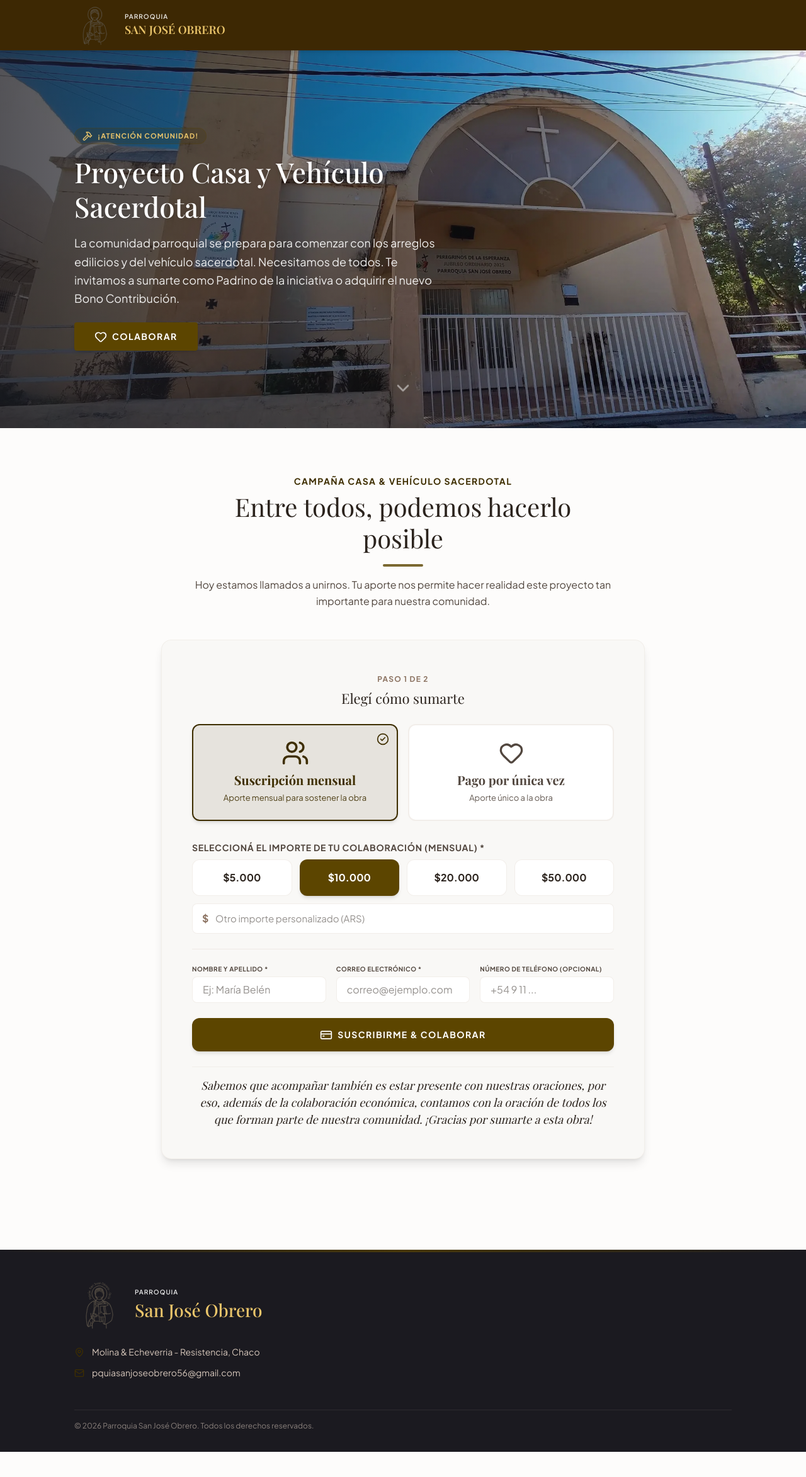
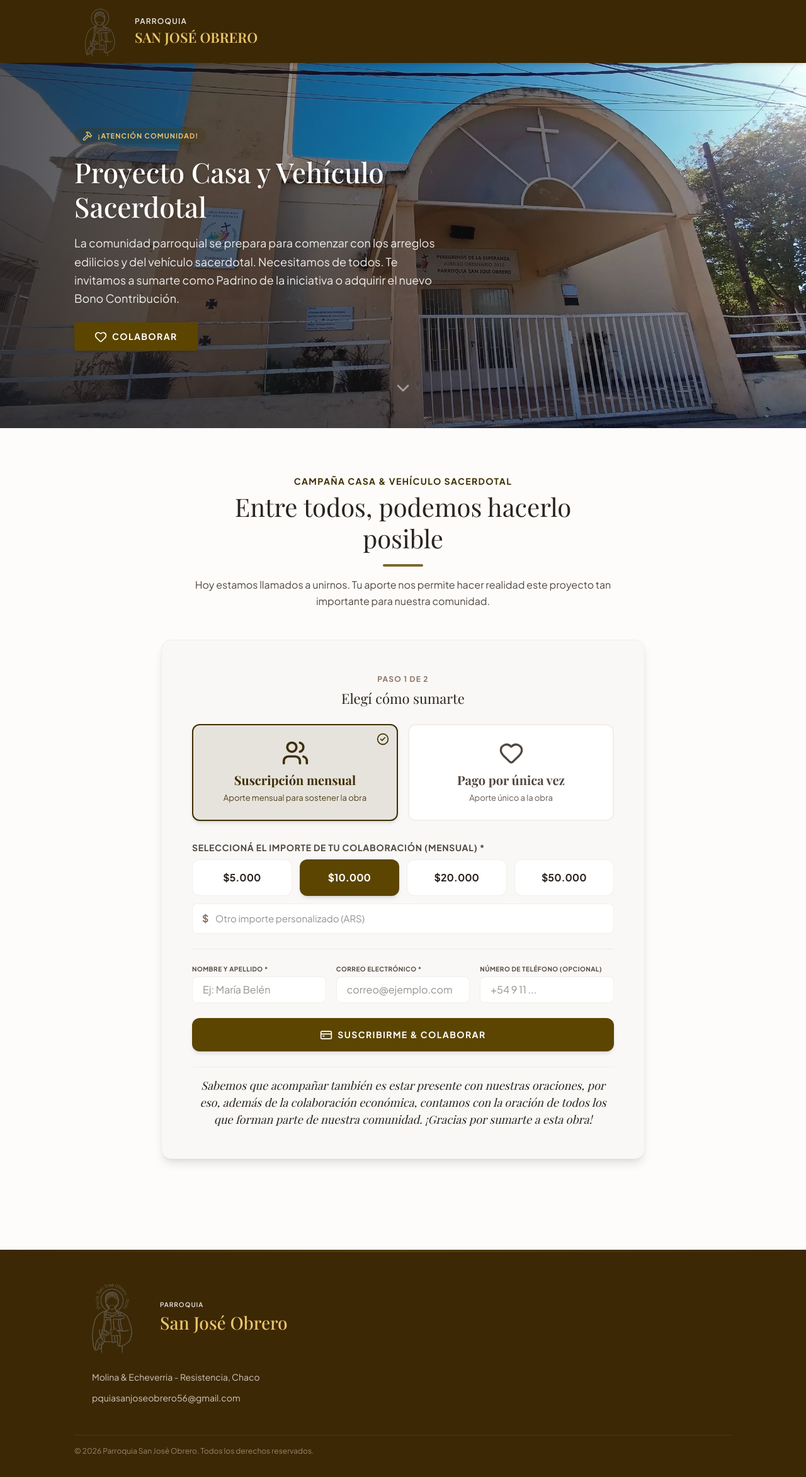
Before and after one commit to juampibolanio/parroquia-san-jose-obrero-website, a Next.js app: page / in a window 1280 px wide. Shown: the whole page at 63% size. Before the commit the page ends 2306 px from the top, so only its background shows below. Built offline with nearby package versions, Linux system fonts and the light colour scheme; a web font is replaced by a local one.

Commit message:
feat: actualizar colores y tamaños en el pie de página y la barra de navegación

```diff
--- a/components/layout/Footer.tsx
+++ b/components/layout/Footer.tsx
@@ -3,7 +3,7 @@ import { Mail, MapPin } from 'lucide-react';
 
 export default function Footer() {
   return (
-    <footer className="w-full bg-[#1B1A20] text-inverse-on-surface mt-space-3xl relative overflow-hidden">
+    <footer className="w-full bg-[#3c2804] text-inverse-on-surface mt-space-3xl relative overflow-hidden">
       <div className="absolute top-0 left-0 right-0 h-1 bg-linear-to-r from-transparent via-primary-container to-transparent opacity-70" />
 
       <div className="max-w-285 mx-auto px-margin-mobile lg:px-margin-desktop pt-space-2xl pb-space-xl">
@@ -12,7 +12,7 @@ export default function Footer() {
 
           <div className="flex flex-col items-center md:items-start text-center md:text-left space-y-6">
             <div className="group cursor-default flex items-center gap-space-md">
-              <div className="relative w-20 h-20 transition-transform duration-300 group-hover:scale-105">
+              <div className="relative w-30 h-30 transition-transform duration-300 group-hover:scale-105">
                 <Image
                   src="/logo-w-text.webp"
                   alt="Logo Parroquia San José Obrero"
--- a/components/layout/Navbar.tsx
+++ b/components/layout/Navbar.tsx
@@ -3,11 +3,11 @@ import Image from 'next/image';
 
 export default function Navbar() {
   return (
-    <header className="fixed top-0 left-0 right-0 w-full z-50 bg-[#3d2803] shadow-md transition-all duration-300">
-      <div className="h-20 max-w-285 mx-auto px-margin-mobile lg:px-margin-desktop flex items-center justify-between gap-gutter-sm">
+    <header className="fixed top-0 left-0 right-0 w-full z-50 bg-[#3c2804] shadow-md transition-all duration-300">
+      <div className="h-25 max-w-285 mx-auto px-margin-mobile lg:px-margin-desktop flex items-center justify-between gap-gutter-sm">
 
         <Link href="/" className="flex items-center gap-space-md group cursor-pointer">
-          <div className="relative w-16 h-16 transition-transform duration-300 group-hover:scale-105">
+          <div className="relative w-20 h-20 transition-transform duration-300 group-hover:scale-105">
             <Image
               src="/logo-no-text.webp"
               alt="Logo Parroquia San José Obrero"
@@ -16,10 +16,10 @@ export default function Navbar() {
             />
           </div>
           <div className="flex flex-col transition-transform duration-300 group-hover:scale-105">
-            <span className="font-(family-name:--font-body)  text-[10px] font-semibold text-on-primary uppercase tracking-widest opacity-90 group-hover:opacity-100 transition-opacity">
+            <span className="font-(family-name:--font-body)  text-[12px] font-semibold text-on-primary uppercase tracking-widest opacity-90 group-hover:opacity-100 transition-opacity">
               Parroquia
             </span>
-            <span className="font-headline text-[18px] font-semibold text-primary-fixed uppercase transition-colors duration-300 group-hover:text-primary-fixed-dim">
+            <span className="font-headline text-[22px] font-semibold text-primary-fixed uppercase transition-colors duration-300 group-hover:text-primary-fixed-dim">
               San José Obrero
             </span>
           </div>
```
